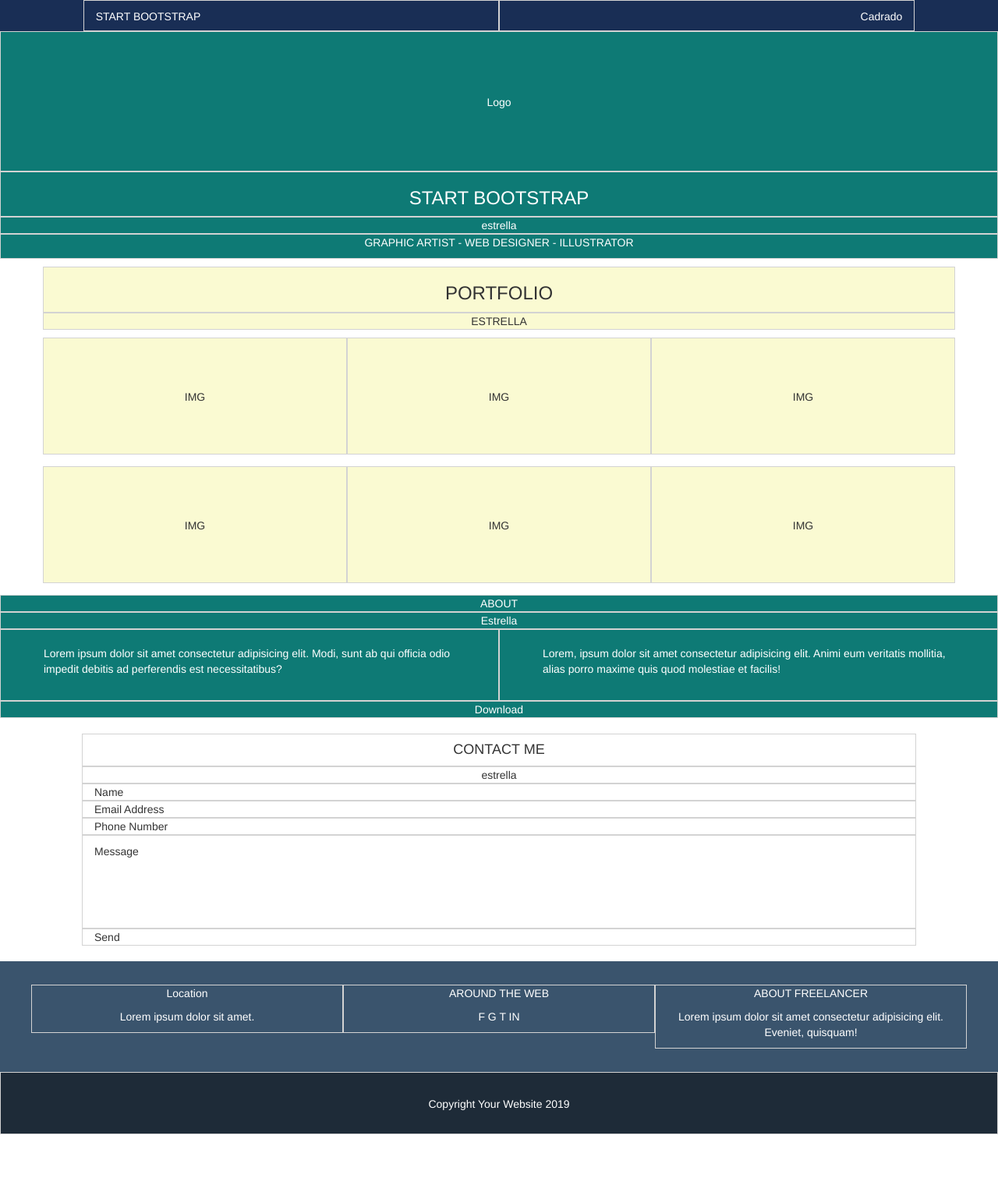
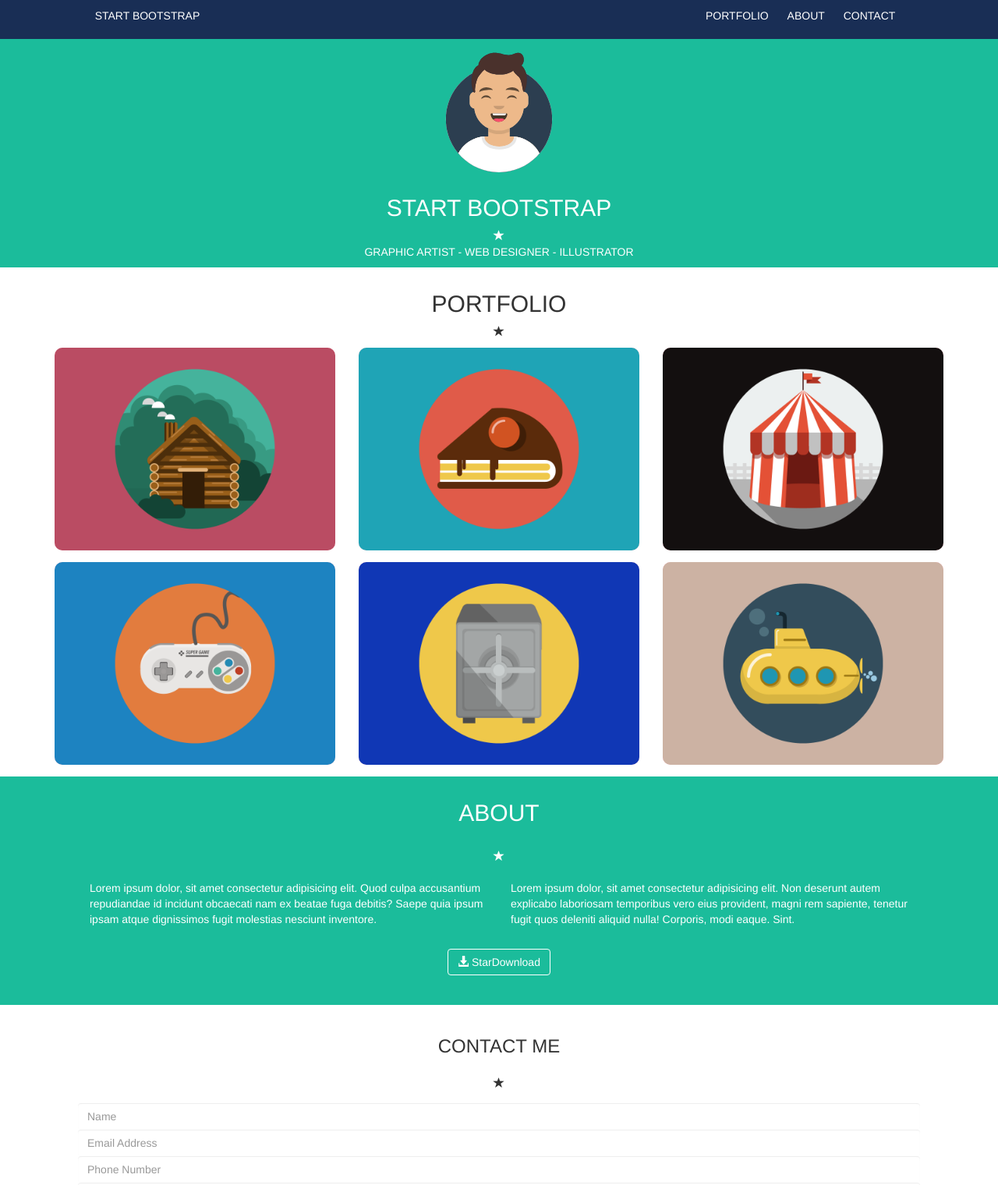
Before and after one commit to malesani/html-css-bootstrap-freelancer, a plain HTML site: page index.html in a window 1280 px wide. Shown: the top 1520 px of the page at 78% size. Before the commit the page ends 1456 px from the top, so only its background shows below. Drawn offline with nearby package versions, Linux system fonts and the light colour scheme.

Commit message:
finish 2.0

```diff
--- a/css/style.css
+++ b/css/style.css
@@ -1,7 +1,10 @@
 [class*="col-"] {
-  border: solid 0.2px lightgrey;
+
 }
 
+main .row.img .cont-img{
+  border: solid black;
+}
 /* backgrouns */
 .menu{
   color: white;
@@ -10,7 +13,7 @@
 
 .sfondo-jumbotrom,.about{
   color: white;
-  background-color: rgb(14, 122, 117);
+  background-color: #1BBC9B;
 }
 
 footer .social{
@@ -25,44 +28,79 @@ footer .legal{
 
 /* menu */
 .row.menu .col-xs-8,.col-xs-4{
-  height: 40px;
+  height: 42px;
   line-height:40px;
+}
+
+.row.menu .nav-r{
+  padding: 0 10px;
+  height: 42px;
+  line-height: 40px;
 }
 
 /* jumbotrom */
 .jumbotrom .logo{
+
   height: 180px;
   line-height: 180px;
+}
+
+.jumbotrom .logo .avatar {
+  width: 10%;
+  min-width: 150px;
+  max-width: 180px;
+  min-height: 100%;
+  margin: auto;
 }
 
 /* main- section-1 */
 main .container .row.inf{
   margin-top: 10px;
   margin-bottom: 10px;
-  background-color: lightgoldenrodyellow;
 }
 
-main .container .row.img .img{
-  height: 150px;
-  line-height: 150px;
+main .container .row.img img{
+  width: 100%;
+  max-width: 450px;
+  height: 100%;
   margin-bottom: 15px;
-
-  background-color: lightgoldenrodyellow;
+  border-radius: 10px;
+  background-color: lightpink;
 }
 
 /* main- section-2 */
-section .row.about .col-xs-12 p{
-  padding: 20px 40px;
+section .row.about{
+  padding: 10px 100px;
+}
+section .row.about .col-xs-12{
+  padding-bottom: 20px;
+}
+
+section .row.about .col-xs-12 button{
+  color: white;
+  background-color: #1BBC9B;
+  border: white 1px solid;
 }
 
 /* main- section-3 */
 section .container .row.contact{
-  padding: 20px 50px;
+  padding: 20px 30px;
+  line-height: 50px;
 }
 
-section .container .row.contact .espacio{
-  height: 120px;
-  padding-top: 10px;
+section .container .row.contact .col-xs-12 input{
+  border: none;
+}
+section .container .row.contact .col-xs-12 textarea{
+  height: 100px;
+  border: none;
+
+}
+
+section .container .col-xs-12 button{
+  color: white;
+  background-color:#1BBC9B ;
+  border: white 1px solid;
 }
 
 /* footer- section-1 */
@@ -70,9 +108,11 @@ footer .container-fluid .social {
   padding: 30px 40px;
 }
 
-footer .container-fluid .social .row{
-  margin-bottom: 10px;
+footer .container-fluid .row.social .col-xs-12 i{
+  margin: 10px 10px;
+  border-radius: 10px;
 }
+
 
 /* footer- section-2 */
 footer .container-fluid .legal .col-xs-12{
--- a/index.html
+++ b/index.html
@@ -7,7 +7,7 @@
     <title>Bootstrap 101 Template</title>
     <!-- Bootstrap -->
     <link rel="stylesheet" href="https://stackpath.bootstrapcdn.com/bootstrap/3.4.1/css/bootstrap.min.css" integrity="sha384-HSMxcRTRxnN+Bdg0JdbxYKrThecOKuH5zCYotlSAcp1+c8xmyTe9GYg1l9a69psu" crossorigin="anonymous">
-
+    <link rel="stylesheet" href="https://cdnjs.cloudflare.com/ajax/libs/font-awesome/5.15.3/css/all.min.css" integrity="sha512-iBBXm8fW90+nuLcSKlbmrPcLa0OT92xO1BIsZ+ywDWZCvqsWgccV3gFoRBv0z+8dLJgyAHIhR35VZc2oM/gI1w==" crossorigin="anonymous" />
     <link rel="stylesheet" href="css/style.css">
   </head>
 
@@ -17,11 +17,20 @@
       <nav>
         <div class="container-fluid">
           <div class="row menu">
-            <div class="col-xs-8 col-sm-6 col-md-5 col-md-push-1">
+            <div class="col-xs-8 col-sm-5 col-sm-push-1 col-md-5 col-md-push-1">
               <p>START BOOTSTRAP</p>
             </div>
-            <div class="col-xs-4 col-sm-6 col-md-5 col-md-push-1">
-              <p class="text-right">Cadrado</p>
+            <div class="col-xs-4 visible-xs">
+              <p class="text-right">
+                <span class="glyphicon glyphicon-menu-hamburger" aria-hidden="true"></span>
+              </p>
+            </div>
+            <div class="col-sm-5 col-sm-push-1 col-md-5 col-md-push-1 hidden-xs">
+              <p class="text-right">
+                <span class="nav-r">PORTFOLIO</span>
+                <span class="nav-r">ABOUT</span>
+                <span class="nav-r">CONTACT</span>
+              </p>
             </div>
           </div>
         </div>
@@ -31,13 +40,17 @@
         <div class="container-fluid">
           <div class="row sfondo-jumbotrom">
             <div class="col-xs-12 logo text-center">
-              Logo
+              <div class="avatar">
+                <img src="img/avatar.svg" alt="avatar">
+              </div>
             </div>
             <div class="col-xs-12 titolo text-center">
-              <h3>START BOOTSTRAP</h3>
+              <h2>START BOOTSTRAP</h2>
             </div>
             <div class="col-xs-12 estrella text-center">
-              <div>estrella</div>
+              <div>
+                <span class="glyphicon glyphicon-star" aria-hidden="true"></span>
+              </div>
             </div>
             <div class="col-xs-12 text-center">
               <p>GRAPHIC ARTIST - WEB DESIGNER - ILLUSTRATOR</p>
@@ -51,27 +64,29 @@
       <section>
         <div class="container">
           <div class="row inf">
-            <div class="col-xs-12 text-center img"><h3>PORTFOLIO</h3></div>
-            <div class="col-xs-12 text-center img">ESTRELLA</div>
+            <div class="col-xs-12 text-center img"><h2>PORTFOLIO</h2></div>
+            <div class="col-xs-12 text-center img">
+              <span class="glyphicon glyphicon-star" aria-hidden="true"></span>
+            </div>
           </div>
           <div class="row img">
             <div class="col-xs-12 col-sm-6 col-lg-4 img text-center">
-              IMG
+              <img src="img/cabin.png" alt="img">
             </div>
             <div class="col-xs-12 col-sm-6 col-lg-4 img text-center">
-              IMG
+              <img src="img/cake.png" alt="img">
             </div>
             <div class="col-xs-12 col-sm-6 col-lg-4 img text-center">
-              IMG
+              <img src="img/circus.png" alt="img">
             </div>
             <div class="col-xs-12 col-sm-6 col-lg-4 img text-center">
-              IMG
+              <img src="img/game.png" alt="img">
             </div>
             <div class="col-xs-12 col-sm-6 col-lg-4 img text-center">
-              IMG
+              <img src="img/safe.png" alt="img">
             </div>
             <div class="col-xs-12 col-sm-6 col-lg-4 img text-center">
-              IMG
+              <img src="img/submarine.png" alt="img">
             </div>
           </div>
         </div>
@@ -80,15 +95,24 @@
       <section>
         <div class="container-fluid">
           <div class="row about">
-            <div class="col-xs-12 text-center">ABOUT</div>
-            <div class="col-xs-12 text-center">Estrella</div>
-            <div class="col-xs-12 col-sm-6">
-              <p>Lorem ipsum dolor sit amet consectetur adipisicing elit. Modi, sunt ab qui officia odio impedit debitis ad perferendis est necessitatibus?</p>
+            <div class="col-xs-12 text-center">
+              <h2>ABOUT</h2>
+            </div>
+            <div class="col-xs-12 text-center">
+              <span class="glyphicon glyphicon-star" aria-hidden="true"></span>
             </div>
             <div class="col-xs-12 col-sm-6">
-              <p>Lorem, ipsum dolor sit amet consectetur adipisicing elit. Animi eum veritatis mollitia, alias porro maxime quis quod molestiae et facilis!</p>
+              <span class="sa-text">Lorem ipsum dolor, sit amet consectetur adipisicing elit. Quod culpa accusantium repudiandae id incidunt obcaecati nam ex beatae fuga debitis? Saepe quia ipsum ipsam atque dignissimos fugit molestias nesciunt inventore.</span>
             </div>
-            <div class="col-xs-12 text-center">Download</div>
+            <div class="col-xs-12 col-sm-6">
+              <span class="sa-text">Lorem ipsum dolor, sit amet consectetur adipisicing elit. Non deserunt autem explicabo laboriosam temporibus vero eius provident, magni rem sapiente, tenetur fugit quos deleniti aliquid nulla! Corporis, modi eaque. Sint.</span>
+            </div>
+            <div class="col-xs-12 text-center">
+              <button type="button" class="btn btn-default navbar-btn">
+                 <span class="glyphicon glyphicon-download-alt" aria-hidden="true"></span> StarDownload
+              </button>
+
+            </div>
           </div>
         </div>
       </section>
@@ -96,13 +120,21 @@
       <section>
         <div class="container">
           <div class="row contact">
-            <div class="col-xs-12 text-center"><h4>CONTACT ME</h4></div>
-            <div class="col-xs-12 text-center">estrella</div>
-            <div class="col-xs-12 ">Name</div>
-            <div class="col-xs-12">Email Address</div>
-            <div class="col-xs-12">Phone Number</div>
-            <div class="col-xs-12 espacio">Message</div>
-            <div class="col-xs-12">Send</div>
+            <div class="col-xs-12 text-center"><h3>CONTACT ME</h3></div>
+            <div class="col-xs-12 text-center">
+              <span class="glyphicon glyphicon-star" aria-hidden="true"></span>
+            </div>
+            <div class="col-xs-12 ">
+              <input type="text" class="form-control" placeholder="Name">
+              <input type="text" class="form-control" placeholder="Email Address">
+              <input type="text" class="form-control" placeholder="Phone Number">
+              <textarea class="form-control" rows="3"></textarea>
+            </div>
+            <div class="col-xs-12">
+              <button type="button" class="btn btn-default navbar-btn">
+                 Send
+             </button>
+            </div>
           </div>
         </div>
       </section>
@@ -113,15 +145,20 @@
         <div class="container-fluid">
           <div class="row social text-center">
             <div class="col-xs-12 col-md-4">
-              <p>Location</p>
+              <h4>Location</h4>
               <p>Lorem ipsum dolor sit amet.</p>
             </div>
             <div class="col-xs-12 col-md-4">
-              <p>AROUND THE WEB</p>
-              <p>F G T IN</p>
+              <h4>AROUND THE WEB</h4>
+              <p>
+                <i class="fab fa-facebook-f"></i>
+                <i class="fab fa-google-plus-g"></i>
+                <i class="fab fa-twitter"></i>
+                <i class="fab fa-linkedin-in"></i>
+              </p>
             </div>
             <div class="col-xs-12 col-md-4">
-              <p>ABOUT FREELANCER</p>
+              <h4>ABOUT FREELANCER</h4>
               <p>Lorem ipsum dolor sit amet consectetur adipisicing elit. Eveniet, quisquam!</p>
             </div>
           </div>
@@ -131,7 +168,7 @@
       <section>
         <div class="container-fluid">
           <div class="row legal">
-            <div class="col-xs-12 text-center">Copyright Your Website 2019</div>
+            <div class="col-xs-12 text-center">Copyright <i class="fas fa-copyright"></i> Your Website 2019</div>
           </div>
         </div>
       </section>
```
Also changed, not shown: img/avatar.svg (added), img/cabin.png (added), img/cake.png (added), img/circus.png (added), img/game.png (added), img/safe.png (added), img/submarine.png (added).
